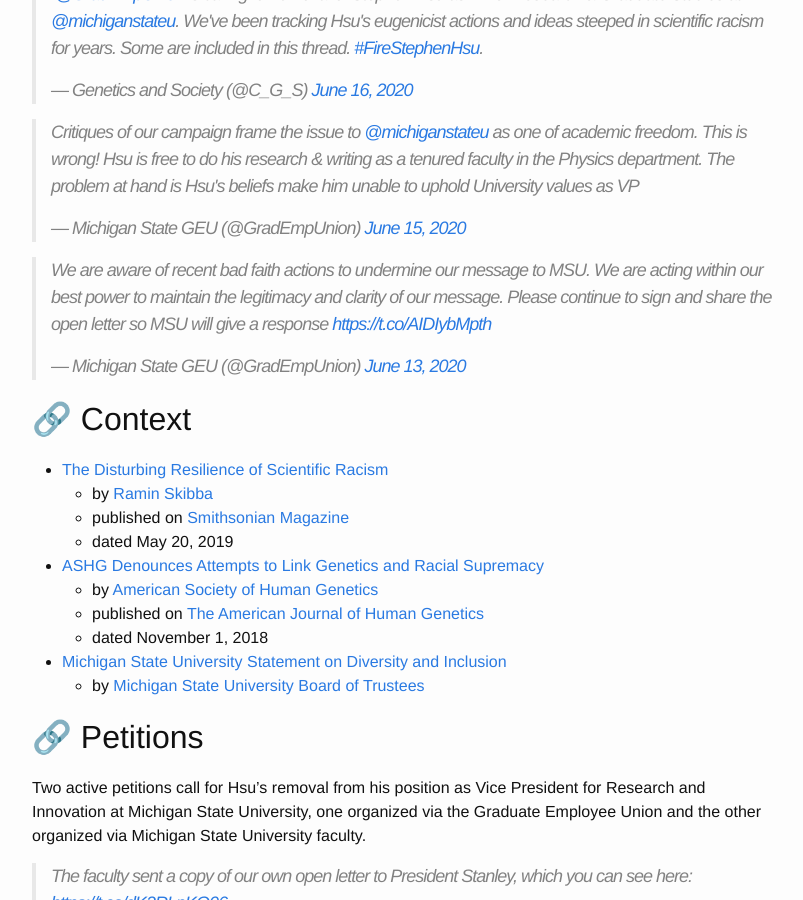
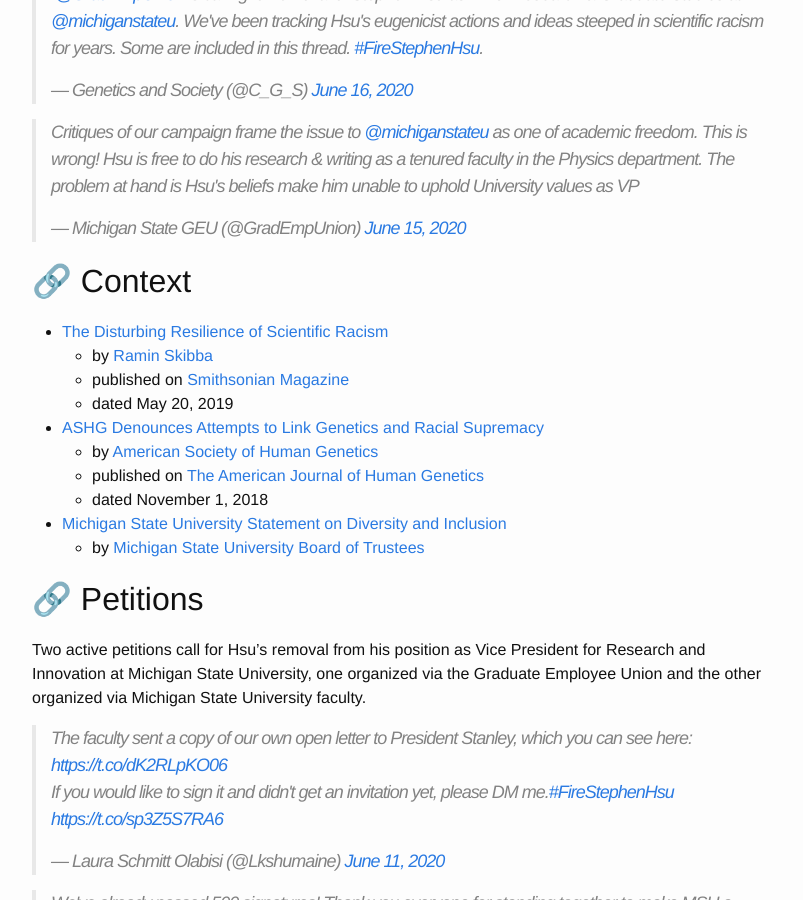
Before and after one commit to mmore500/mmore500.github.io, a Jekyll site: the page built from blog_professional/_posts/2020-06-16-firestephenhsu-listing.md, in a window 1280 px wide and 900 px high, scrolled down 3501 px. Shown: the whole window, without its empty margins (238-1041 px from the left). Built offline with Jekyll 4.4.1, drawn with Linux system fonts in a browser that asks for light colours; emoji names are drawn with the system emoji font; comment, search, counter and statistics services are not loaded; some of the changed lines change nothing that is shown; some of the changed text lies outside the part shown.

Commit message:
Remove tweet

```diff
--- a/blog_professional/_posts/2020-06-16-firestephenhsu-listing.md
+++ b/blog_professional/_posts/2020-06-16-firestephenhsu-listing.md
@@ -2,7 +2,7 @@
 layout: post
 title: "Informative Discourse Related to the #FireStephenHsu Matter"
 date: 2020-06-16
-last_modified_at: 2020-06-17 21:05:01 -0400
+last_modified_at: 2020-06-17 21:39:39 -0400
 ---
 
 <!-- Time.now.getlocal() -->
@@ -92,8 +92,6 @@
 
 <blockquote class="twitter-tweet"><p lang="en" dir="ltr">Critiques of our campaign frame the issue to <a href="https://twitter.com/michiganstateu?ref_src=twsrc%5Etfw">@michiganstateu</a> as one of academic freedom. This is wrong! Hsu is free to do his research &amp; writing as a tenured faculty in the Physics department. The problem at hand is Hsu&#39;s beliefs make him unable to uphold University values as VP</p>&mdash; Michigan State GEU (@GradEmpUnion) <a href="https://twitter.com/GradEmpUnion/status/1272586955193225218?ref_src=twsrc%5Etfw">June 15, 2020</a></blockquote> <script async src="https://platform.twitter.com/widgets.js" charset="utf-8"></script>
 
-<blockquote class="twitter-tweet"><p lang="en" dir="ltr">We are aware of recent bad faith actions to undermine our message to MSU. We are acting within our best power to maintain the legitimacy and clarity of our message. Please continue to sign and share the open letter so MSU will give a response <a href="https://t.co/AIDIybMpth">https://t.co/AIDIybMpth</a></p>&mdash; Michigan State GEU (@GradEmpUnion) <a href="https://twitter.com/GradEmpUnion/status/1271925758555021318?ref_src=twsrc%5Etfw">June 13, 2020</a></blockquote> <script async src="https://platform.twitter.com/widgets.js" charset="utf-8"></script>
-
 ## Context
 
 * [The Disturbing Resilience of Scientific Racism](https://www.smithsonianmag.com/science-nature/disturbing-resilience-scientific-racism-180972243/)
```
